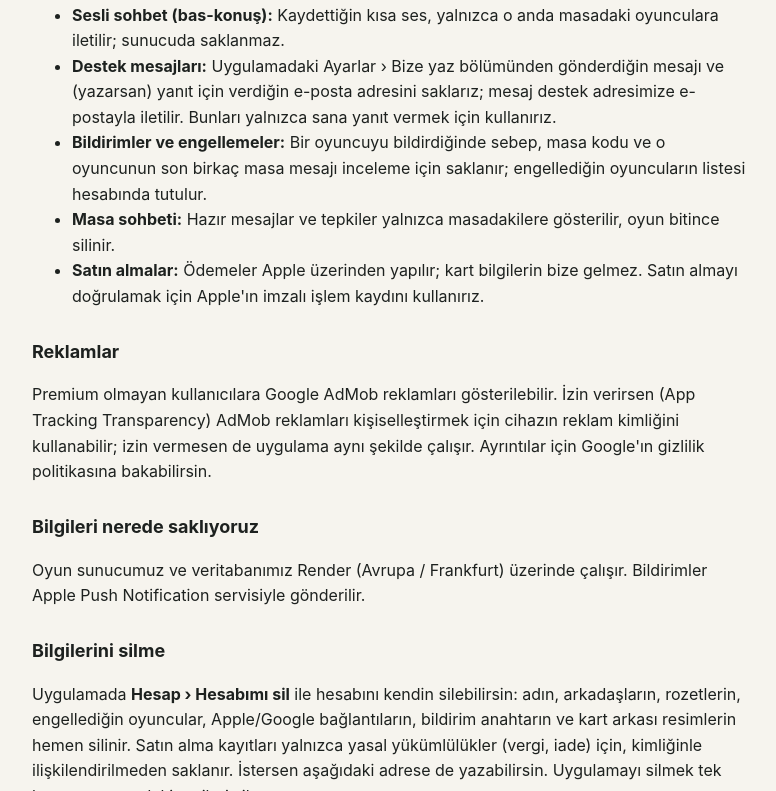
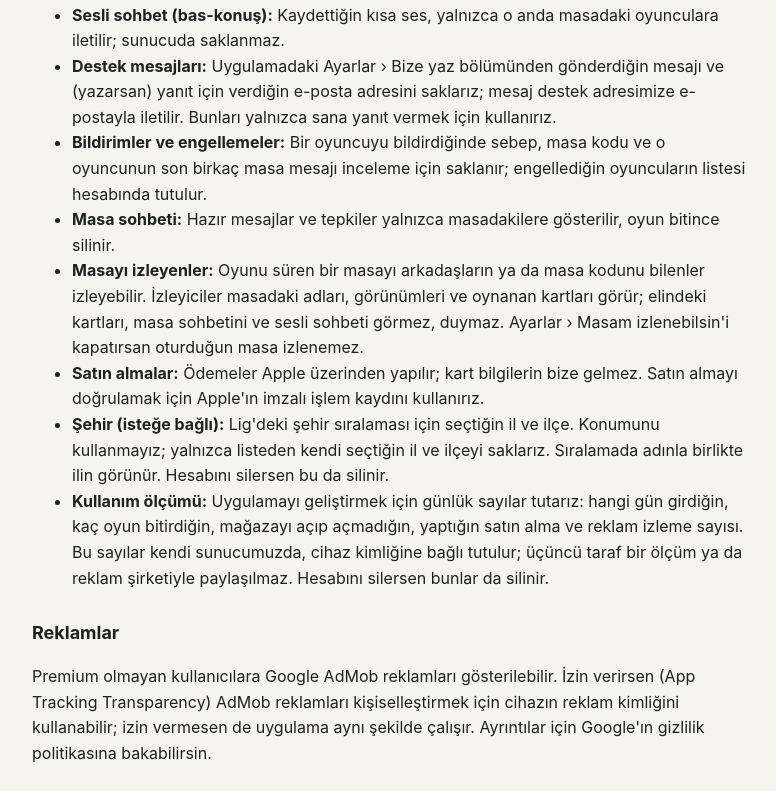
Before and after one commit to erdituna/erdituna.github.io, a plain HTML site: page gizlilik.html in a window 1280 px wide. Shown: the part 564-1355 px from the top of the page, without its empty margins (248-1024 px from the left). Drawn offline with Linux system fonts and the light colour scheme.

Commit message:
Sayfalar güncellendi

```diff
--- a/gizlilik.html
+++ b/gizlilik.html
@@ -30,7 +30,10 @@
   <li><b>Destek mesajları:</b> Uygulamadaki Ayarlar › Bize yaz bölümünden gönderdiğin mesajı ve (yazarsan) yanıt için verdiğin e-posta adresini saklarız; mesaj destek adresimize e-postayla iletilir. Bunları yalnızca sana yanıt vermek için kullanırız.</li>
   <li><b>Bildirimler ve engellemeler:</b> Bir oyuncuyu bildirdiğinde sebep, masa kodu ve o oyuncunun son birkaç masa mesajı inceleme için saklanır; engellediğin oyuncuların listesi hesabında tutulur.</li>
   <li><b>Masa sohbeti:</b> Hazır mesajlar ve tepkiler yalnızca masadakilere gösterilir, oyun bitince silinir.</li>
+  <li><b>Masayı izleyenler:</b> Oyunu süren bir masayı arkadaşların ya da masa kodunu bilenler izleyebilir. İzleyiciler masadaki adları, görünümleri ve oynanan kartları görür; elindeki kartları, masa sohbetini ve sesli sohbeti görmez, duymaz. Ayarlar › Masam izlenebilsin'i kapatırsan oturduğun masa izlenemez.</li>
   <li><b>Satın almalar:</b> Ödemeler Apple üzerinden yapılır; kart bilgilerin bize gelmez. Satın almayı doğrulamak için Apple'ın imzalı işlem kaydını kullanırız.</li>
+  <li><b>Şehir (isteğe bağlı):</b> Lig'deki şehir sıralaması için seçtiğin il ve ilçe. Konumunu kullanmayız; yalnızca listeden kendi seçtiğin il ve ilçeyi saklarız. Sıralamada adınla birlikte ilin görünür. Hesabını silersen bu da silinir.</li>
+  <li><b>Kullanım ölçümü:</b> Uygulamayı geliştirmek için günlük sayılar tutarız: hangi gün girdiğin, kaç oyun bitirdiğin, mağazayı açıp açmadığın, yaptığın satın alma ve reklam izleme sayısı. Bu sayılar kendi sunucumuzda, cihaz kimliğine bağlı tutulur; üçüncü taraf bir ölçüm ya da reklam şirketiyle paylaşılmaz. Hesabını silersen bunlar da silinir.</li>
 </ul>
 
 <h2>Reklamlar</h2>
--- /dev/null
+++ b/server.json
@@ -0,0 +1 @@
+{"server":"wss://king-oyun.onrender.com"}
```
Also changed, not shown: privacy.html (+3 -0 lines).
